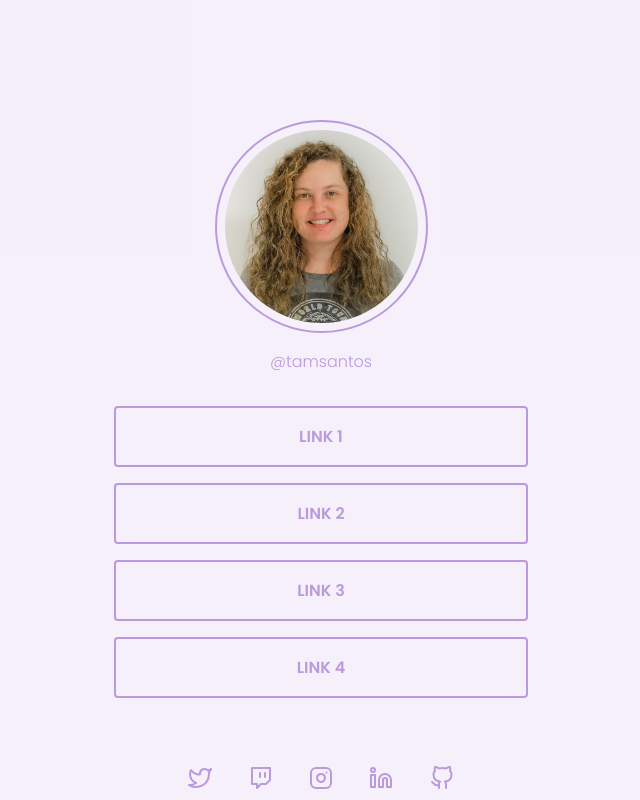
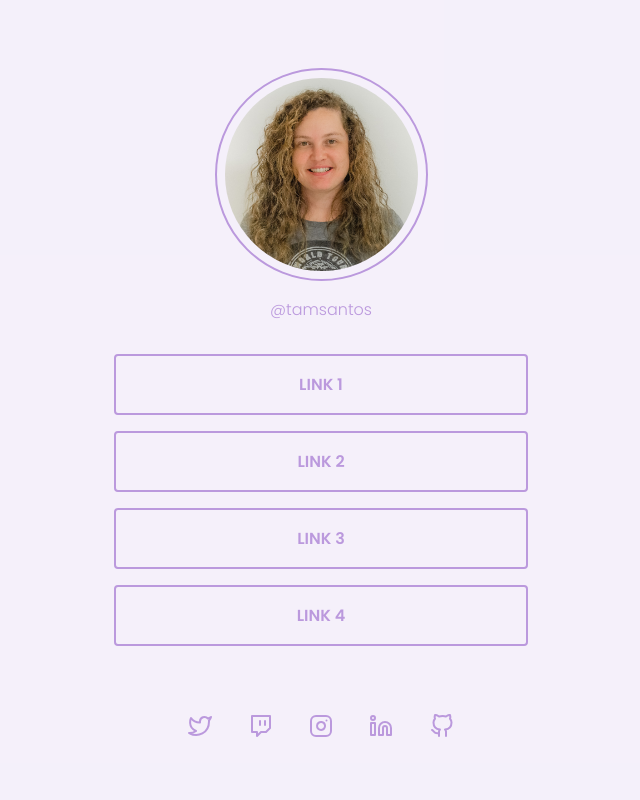
Before and after one commit to tfstam/linktree-clone, a plain HTML site: page index.html in a window 1280 px wide. Shown: the whole page, without its empty margins (319-959 px from the left). Drawn offline with nearby package versions, Linux system fonts and the light colour scheme.

Commit message:
Fixes margins

```diff
--- a/styles.css
+++ b/styles.css
@@ -9,11 +9,17 @@
 
 html, body {
   width: 100%;
-  height: 100vh;
+  height: 100%;
   font-family: 'Poppins', sans-serif;
   font-size: 1rem;
-  background-color: rgba(187, 153, 221, .08);
+  background: rgba(187, 153, 221, .08);
   color: #BB99DD;
+}
+
+body {
+  display: flex;
+  justify-content: center;
+  align-items: center;
 }
 
 img {
@@ -24,6 +30,7 @@ img {
 .container {
   width: 90%;
   max-width: 414px;
+  height: 100%;
   margin: 0 auto;
   display: flex;
   flex-direction: column;
@@ -32,7 +39,7 @@ img {
 }
 
 header {
-  margin: 7.5rem 0 2rem 0;
+  margin: 3.75rem 0 2rem 0;
   text-align: center;
   font-weight: 300;
 }
@@ -78,6 +85,10 @@ header img {
   color: white;
 }
 
+.social-links {
+  margin-bottom: 3rem;
+}
+
 .social-links a {
   margin-right: 32px;
   color: #BB99DD;
```
